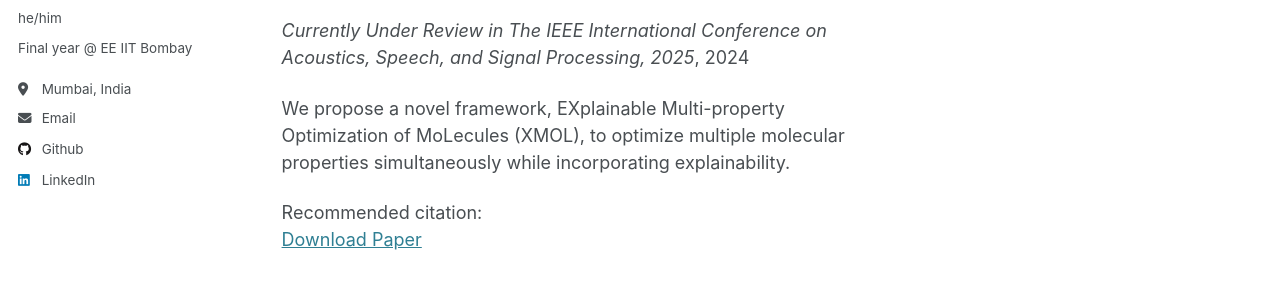
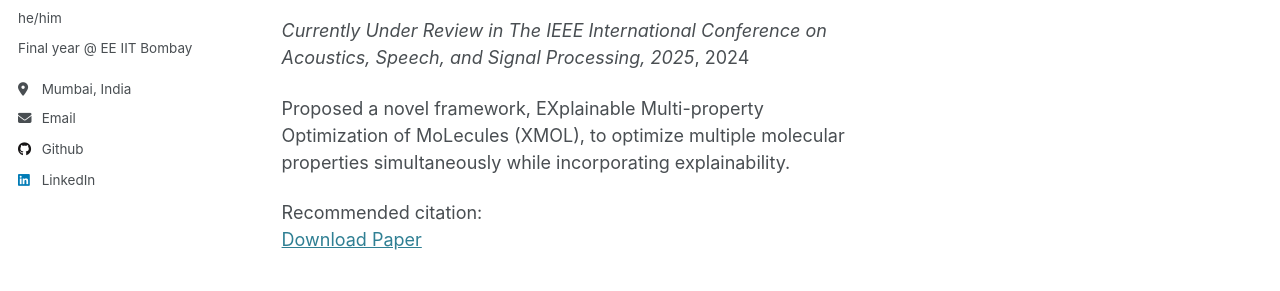
Before and after one commit to JayGC/jaygc.github.io, a Jekyll site: the page built from _pages/publications.html, in a window 1280 px wide and 991 px high. Shown: the part 325-616 px from the top of the window. Built offline with Jekyll 4.4.1, drawn with Linux system fonts in a browser that asks for light colours.

Commit message:
Update 2024-02-17-paper-title-number-4.md

```diff
--- a/_publications/2024-02-17-paper-title-number-4.md
+++ b/_publications/2024-02-17-paper-title-number-4.md
@@ -3,7 +3,7 @@ title: "XMOL: Explainable Multi-property Optimization of Molecules"
 collection: publications
 category: conferences
 permalink: /publication/2024-02-17-paper-title-number-4
-excerpt: ' We propose a novel framework,
+excerpt: ' Proposed a novel framework,
 EXplainable Multi-property Optimization of MoLecules
 (XMOL), to optimize multiple molecular properties simultaneously while incorporating explainability.'
 date: 2024-02-17
```
